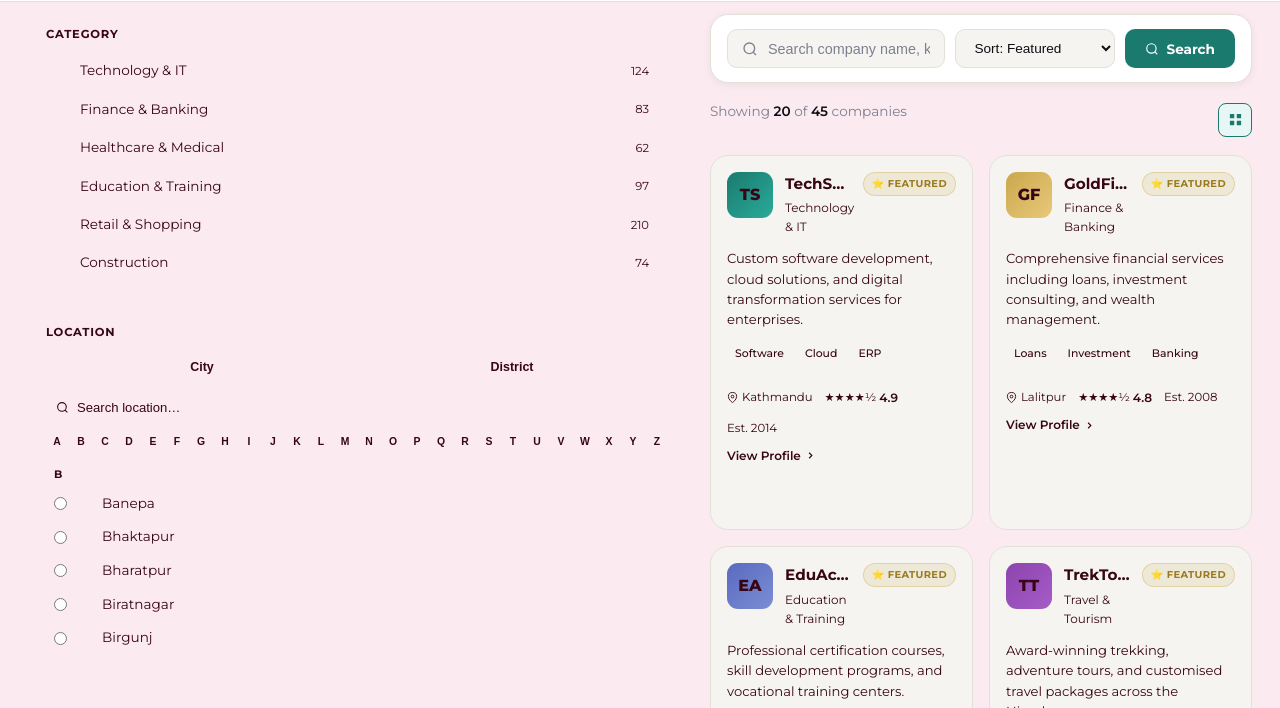
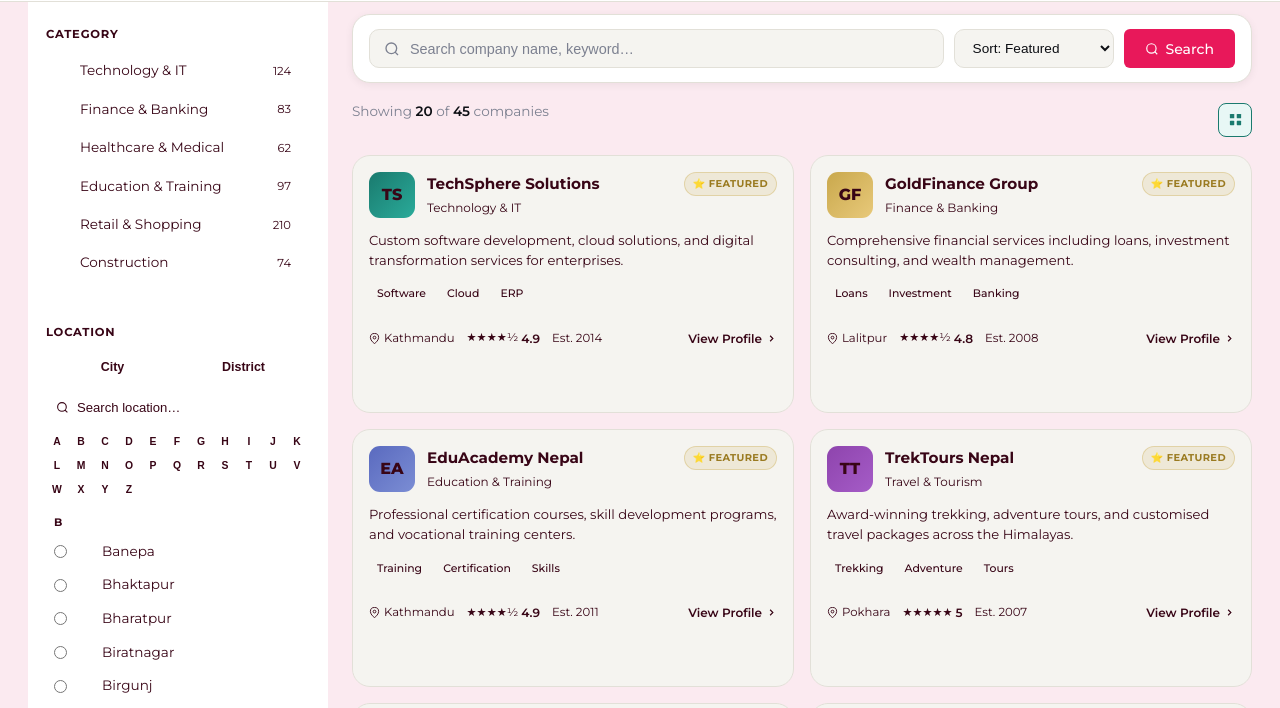
Before and after one commit to bikramkaucha/all-deals-nepal, a website with bundled scripts: page listing.html in a window 1280 px wide. Shown: the part 71-779 px from the top of the page. Built offline with nearby package versions, Linux system fonts and the light colour scheme.

Commit message:
listing page design added

```diff
--- a/listing.html
+++ b/listing.html
@@ -157,7 +157,7 @@
           <option value="rating">Highest Rated</option>
           <option value="newest">Newest First</option>
         </select>
-        <button class="btn-search-go" id="searchBtn">
+        <button class="btn-search-go btn btn--primary" id="searchBtn">
           <svg viewBox="0 0 24 24" fill="none" stroke="currentColor" stroke-width="2"><circle cx="11" cy="11" r="8"/><path d="M21 21l-4.35-4.35"/></svg>
           Search
         </button>
--- a/src/js/components/slider.js
+++ b/src/js/components/slider.js
@@ -12,7 +12,7 @@ export function initCategorySlider() {
   if (!swiperContainer) return;
 
   new Swiper('.categories-swiper', {
-    slidesPerView: 1.1,
+    slidesPerView: 1.6,
     spaceBetween: 18,
     loop: false,
     navigation: {
--- a/src/scss/components/_generic.scss
+++ b/src/scss/components/_generic.scss
@@ -19,14 +19,20 @@
 }
 // section common style
 section {
-  padding:60px 0;
+  padding:40px 0;
+  @include breakpoint-up(md) {
+    padding: 60px 0;
+  }
 }
 
 .container {
   width: 100%;
   max-width: 1280px;
   margin: 0 auto;
-  padding: 0 32px;
+  padding: 0 16px;
+  @include breakpoint-up(md) {
+    padding: 0 32px;
+  }
 }
 
 .section-label {
--- a/src/scss/components/_sidebar.scss
+++ b/src/scss/components/_sidebar.scss
@@ -19,7 +19,7 @@
 // ─── Sidebar ──────────────────────────────────────────────────────────────────
 
 .sidebar {
-  width: var(--sidebar-w);
+  width: 300px;
   flex-shrink: 0;
   position: sticky;
   top: calc(var(--header-h) + 16px);
@@ -53,7 +53,7 @@
 }
 
 .sidebar-card {
-  background: var(--white);
+  background: $white;
   border: 1.5px solid var(--border);
   border-radius: var(--radius-lg);
   overflow: hidden;
--- a/src/scss/pages/_listing.scss
+++ b/src/scss/pages/_listing.scss
@@ -89,7 +89,7 @@
   transition: border-color 0.2s;
   min-width: 160px;
 
-  &:focus { border-color: $teal; }
+  &:focus { border-color: $color-primary; }
 
   @include breakpoint-down(sm) {
     min-width: 120px;
@@ -98,15 +98,7 @@
 }
 
 .btn-search-go {
-  background: $teal;
-  color: $white;
-  border: none;
-  border-radius: 10px;
   padding: 0 20px;
-  cursor: pointer;
-  font-family: 'Montserrat', sans-serif;
-  font-weight: 700;
-  font-size: 0.85rem;
   transition: all 0.2s;
   white-space: nowrap;
   display: flex;
@@ -114,7 +106,6 @@
   gap: 7px;
 
   &:hover {
-    background: $teal-light;
     transform: translateY(-1px);
   }
 
```
Also changed, not shown: main.css, main.min.css, 1 other file.
